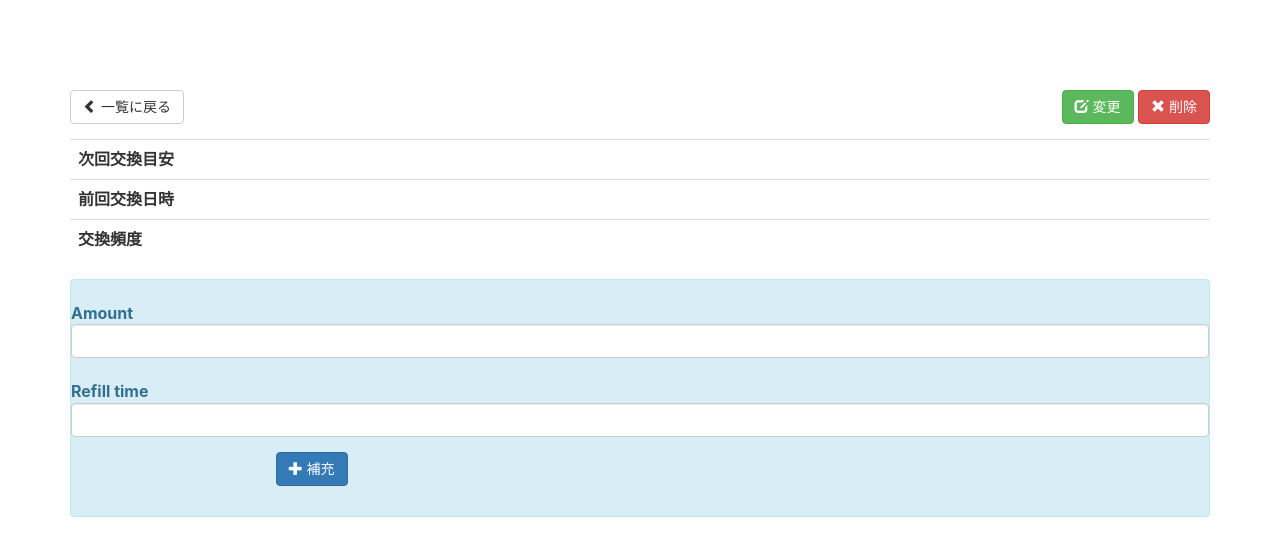
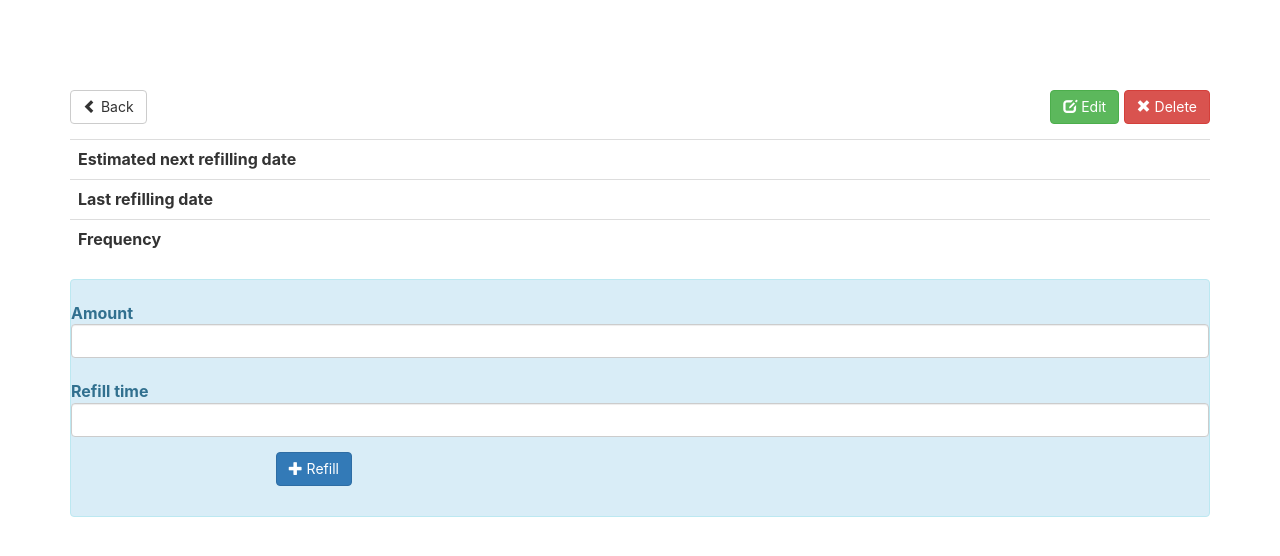
Before and after one commit to sharapeco/zaiko-arunke, a Yii app: template views/item/view.php in a window 1280 px wide. Shown: the top 556 px of the page. Run offline with PHP 8.4 and a stand-in for Yii, Linux system fonts and the light colour scheme; the template is opened without the code that fills it, so the values that code supplies are empty; form fields are guessed from the names that the template uses; some libraries are stand-ins or nearby versions.

Commit message:
Add translations.

```diff
--- a/config/web.php
+++ b/config/web.php
@@ -14,7 +14,7 @@ $config = [
         '@npm'   => '@vendor/npm-asset',
     ],
     'timeZone' => 'Asia/Tokyo',
-    // 'language' => 'ja-JP',
+    'language' => 'ja-JP',
     'sourceLanguage' => 'en-US',
     'components' => [
         'urlManager' => [
@@ -77,6 +77,7 @@ $config = [
                     'fileMap' => [
                         'app' => 'app.php',
                         'app/item' => 'item.php',
+                        'app/refill' => 'refill.php',
                         'user' => 'user.php',
                     ],
                 ],
--- a/models/Item.php
+++ b/models/Item.php
@@ -66,7 +66,7 @@ class Item extends BaseModel
             'first_refill_time' => Yii::t('app/item', 'First refilling date'),
             'last_refill_time' => Yii::t('app/item', 'Last refilling date'),
             'est_refill_time' => Yii::t('app/item', 'Estimated next refilling date'),
-            'refill_frequency' => Yii::t('app/item', 'Refill frequency'),
+            'refill_frequency' => Yii::t('app/item', 'Frequency'),
         ];
     }
 
@@ -118,10 +118,10 @@ class Item extends BaseModel
 
         if ($freq > 28.5) {
             $weeks = round(10 * $freq / 30) / 10;
-            return $weeks . 'ヶ月';
+            return $weeks . Yii::t('app/item', ' months');
         }
         $days = round(10 * $freq) / 10;
-        return $days . '日';
+        return $days . Yii::t('app/item', ' days');
     }
 
     /**
--- a/views/item/sort.php
+++ b/views/item/sort.php
@@ -6,14 +6,14 @@ use yii\grid\GridView;
 use app\models\Item;
 use kartik\sortinput\SortableInput;
 
-$this->title = '項目の並べ替え';
+$this->title = Yii::t('app/item', 'Sort items');
 ?>
 <h1><?= Html::encode($this->title) ?></h1>
 
 <?php include __DIR__ . '/_flash.php'; ?>
 
 <div class="form-action">
-    <?= Html::a('<span class="glyphicon glyphicon-chevron-left"></span> '.Yii::t('app', '一覧に戻る').'', ['/item/index'], ['class'=>'btn btn-default']) ?>
+    <?= Html::a('<span class="glyphicon glyphicon-chevron-left"></span> '.Yii::t('app/item', 'Back').'', ['/item/index'], ['class'=>'btn btn-default']) ?>
 </div>
 
 <?= Html::beginForm(['sort'], 'POST') ?>
@@ -27,7 +27,7 @@ SortableInput::widget([
 ?>
 
 <div class="form-action">
-    <?= Html::button('<span class="glyphicon glyphicon-random"></span> 並べ替えを実行', [
+    <?= Html::button('<span class="glyphicon glyphicon-random"></span> ' . Yii::t('app/item', 'Save order'), [
         'type' => 'submit',
         'class' => 'btn btn-primary',
     ]) ?>
--- a/views/item/update.php
+++ b/views/item/update.php
@@ -3,7 +3,7 @@
 
 use yii\helpers\Html;
 
-$this->title = Yii::t('app', '項目の変更', [
+$this->title = Yii::t('app/item', 'Edit item', [
     'modelClass' => 'Item',
 ]);
 ?>
--- a/views/item/view.php
+++ b/views/item/view.php
@@ -13,14 +13,14 @@ use app\models\Refill;
 
 <div class="form-action">
     <div class="pull-left">
-        <?= Html::a('<span class="glyphicon glyphicon-chevron-left"></span> '.Yii::t('app', '一覧に戻る').'', ['/item/index'], ['class'=>'btn btn-default']) ?>
+        <?= Html::a('<span class="glyphicon glyphicon-chevron-left"></span> '.Yii::t('app/item', 'Back').'', ['/item/index'], ['class'=>'btn btn-default']) ?>
     </div>
     <div class="pull-right">
-        <?= Html::a('<span class="glyphicon glyphicon-edit"></span> '.Yii::t('app', '変更').'', ['update', 'id' => $item->id], ['class'=>'btn btn-success']) ?>
-        <?= Html::a('<span class="glyphicon glyphicon-remove"></span> '.Yii::t('app', '削除').'', ['delete', 'id' => $item->id], [
+        <?= Html::a('<span class="glyphicon glyphicon-edit"></span> '.Yii::t('app/item', 'Edit').'', ['update', 'id' => $item->id], ['class'=>'btn btn-success']) ?>
+        <?= Html::a('<span class="glyphicon glyphicon-remove"></span> '.Yii::t('app/item', 'Delete').'', ['delete', 'id' => $item->id], [
             'class' => 'btn btn-danger',
             'data' => [
-                'confirm' => 'この項目を削除してもよろしいですか？',
+                'confirm' => Yii::t('app/item', 'Delete this item?'),
                 'method' => 'POST',
             ],
         ]) ?>
@@ -32,15 +32,15 @@ use app\models\Refill;
 <table class="table">
     <tbody>
         <tr>
-            <th scope="col">次回交換目安</th>
-            <td><?= Html::encode($item->est_refill_time ? Yii::$app->formatter->asDate($item->est_refill_time, 'php:Y年n月j日') : '----'); ?></td>
+            <th scope="col"><?= Yii::t('app/item', 'Estimated next refilling date') ?></th>
+            <td><?= Html::encode($item->est_refill_time ? Yii::$app->formatter->asDate($item->est_refill_time, Yii::t('app', 'php:j F Y')) : '----'); ?></td>
         </tr>
         <tr>
-            <th scope="col">前回交換日時</th>
-            <td><?= Html::encode($item->last_refill_time ? Yii::$app->formatter->asDate($item->last_refill_time, 'php:Y年n月j日 H:i') : '----'); ?></td>
+            <th scope="col"><?= Yii::t('app/item', 'Last refilling date') ?></th>
+            <td><?= Html::encode($item->last_refill_time ? Yii::$app->formatter->asDate($item->last_refill_time, Yii::t('app', 'php:j F Y H:i')) : '----'); ?></td>
         </tr>
         <tr>
-            <th scope="col">交換頻度</th>
+            <th scope="col"><?= Yii::t('app/item', 'Frequency') ?></th>
             <td><?= Html::encode(($tmp = $item->getFrequency()) ? $tmp : '----'); ?></td>
         </tr>
     </tbody>
@@ -70,7 +70,7 @@ use app\models\Refill;
 
     <div class="form-group">
         <div class="col-md-offset-2 col-md-10">
-        <?= Html::submitButton('<span class="glyphicon glyphicon-plus"></span> '.Yii::t('app', '補充'), ['class' => 'btn btn-primary']) ?>
+        <?= Html::submitButton('<span class="glyphicon glyphicon-plus"></span> '.Yii::t('app/item', 'Refill'), ['class' => 'btn btn-primary']) ?>
         </div>
     </div>
 </div>
```
Also changed, not shown: controllers/ItemController.php (+6 -6 lines), messages/ja/app.php (+7 -0 lines), models/Refill.php (+5 -5 lines).
